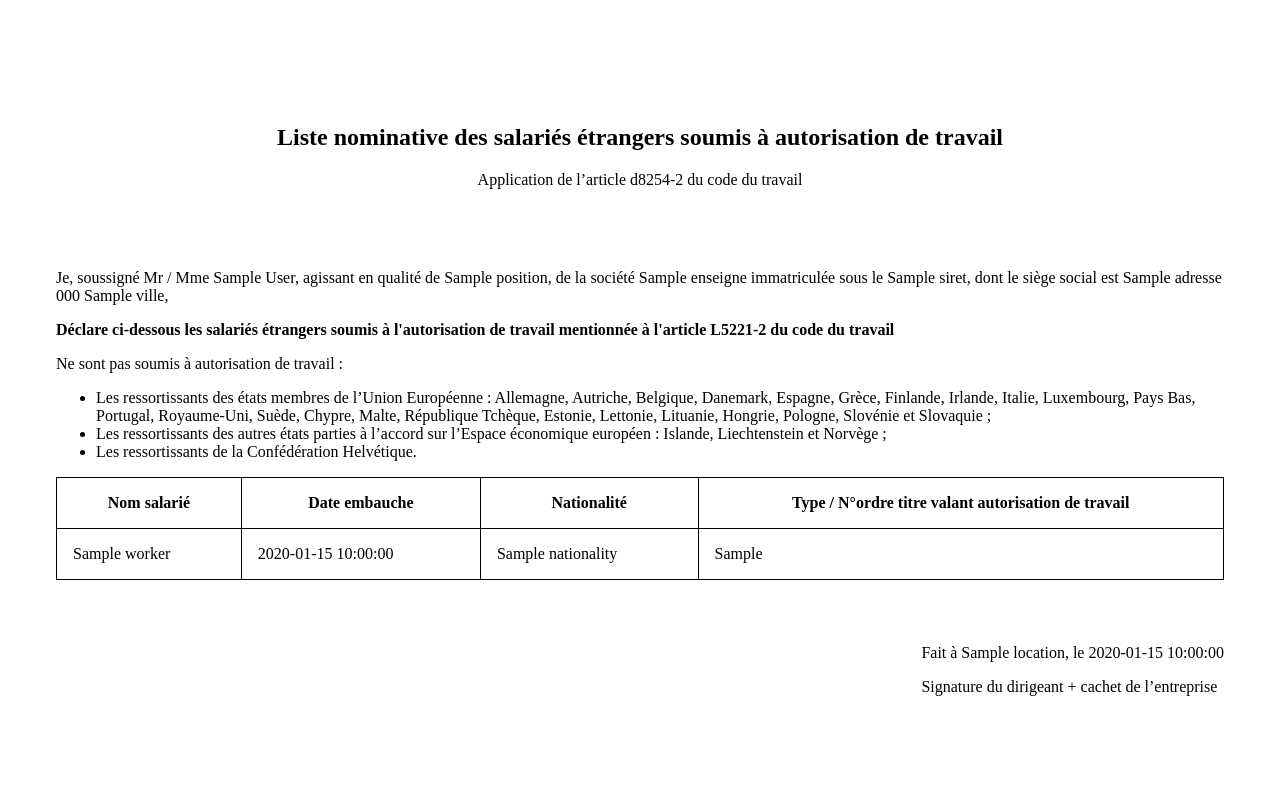
After one commit to mohamedndiaye/adock-api, a Python web app: template adock/carriers/jinja2/certificate_foreigners.html in a window 1280 px wide. The commit adds this page. Run offline with Jinja, Linux system fonts and the light colour scheme; the template is opened without the code that fills it: most values are stand-ins (such as "Sample title", 1, 10 or a date in 2020).

Commit message:
Generate PDF for certificate of employment of foreign workers

```diff
--- /dev/null
+++ b/adock/carriers/jinja2/certificate_foreigners.html
@@ -0,0 +1,101 @@
+<html>
+<head>
+    <style>
+    .wrapper {
+      display: grid;
+      grid-gap: 3em;
+      grid-auto-rows: minmax(100px, auto);
+      grid-template-areas:
+        ". t t t ."
+        ". c c c ."
+        ". . s s .";
+    }
+
+    .title {
+      padding-top: 6em;
+      grid-area: t;
+      justify-self: center;
+      align-self: center;
+      text-align: center;
+    }
+
+    .content {
+      grid-area: c;
+    }
+
+    .signature {
+      grid-area: s;
+    }
+
+    .table {
+      width: 100%;
+      border-collapse: collapse;
+    }
+
+    .table, .table th, .table td {
+      border: 1px solid black;
+      padding: 1em;
+    }
+
+    .table th {
+      font-weight: bold;
+    }
+    </style>
+</head>
+<body>
+  <div class="wrapper">
+    <div class="title">
+      <h2>Liste nominative des salariés étrangers soumis à autorisation de travail</h2>
+      <p>Application de l’article d8254-2 du code du travail</p>
+    </div>
+    <div class="content">
+       <p>Je, soussigné Mr / Mme {{ certificate.data.first_name }} {{ certificate.data.last_name}}, agissant en
+      qualité de {{ certificate.data.position }}, de la société {{ carrier.enseigne }}
+      immatriculée sous le {{ carrier.siret }}, dont le siège social est {{
+      carrier.adresse }} {{ carrier.code_postal }} {{ carrier.ville }},</p>
+
+      <strong>Déclare ci-dessous les salariés étrangers soumis à l'autorisation de
+      travail mentionnée à l'article L5221-2 du code du travail</strong>
+
+      <p>Ne sont pas soumis à autorisation de travail :</p>
+      <ul>
+        <li>Les ressortissants des états membres de l’Union Européenne :
+        Allemagne, Autriche, Belgique, Danemark, Espagne, Grèce, Finlande,
+        Irlande, Italie, Luxembourg, Pays Bas, Portugal, Royaume-Uni, Suède,
+        Chypre, Malte, République Tchèque, Estonie, Lettonie, Lituanie, Hongrie,
+        Pologne, Slovénie et Slovaquie ;
+        </li>
+        <li>
+        Les ressortissants des autres états parties à l’accord sur l’Espace
+        économique européen : Islande, Liechtenstein et Norvège ;</li>
+        <li>Les ressortissants de la Confédération Helvétique.</li>
+      </ul>
+
+      <table class="table">
+        <thead>
+          <tr>
+            <th>Nom salarié</th>
+            <th>Date embauche</th>
+            <th>Nationalité</th>
+            <th>Type / N°ordre titre valant autorisation de travail</th>
+          </tr>
+        </thead>
+        <tbody>
+          {% for worker in certificate.data.workers %}
+          <tr>
+            <td>{{ worker["name"] }}</td>
+            <td>{{ worker["date"] }}</td>
+            <td>{{ worker["nationality"] }}</td>
+            <td>{{ worker["work_permit"] }}</td>
+          </tr>
+          {% endfor %}
+        </tbody>
+      </table>
+    </div>
+    <div class="signature">
+      <p>Fait à {{ certificate.data.location }}, le {{ formated_date }}</p>
+      <p>Signature du dirigeant + cachet de l’entreprise</p>
+    </div>
+  </div>
+</body>
+</html>
```
Also changed, not shown: adock/carriers/jinja2/certificate_no_foreigners.html (+6 -3 lines), adock/carriers/tests/test_certificates.py (+64 -7 lines), adock/carriers/urls.py (+17 -4 lines), adock/carriers/views.py (+42 -25 lines).
